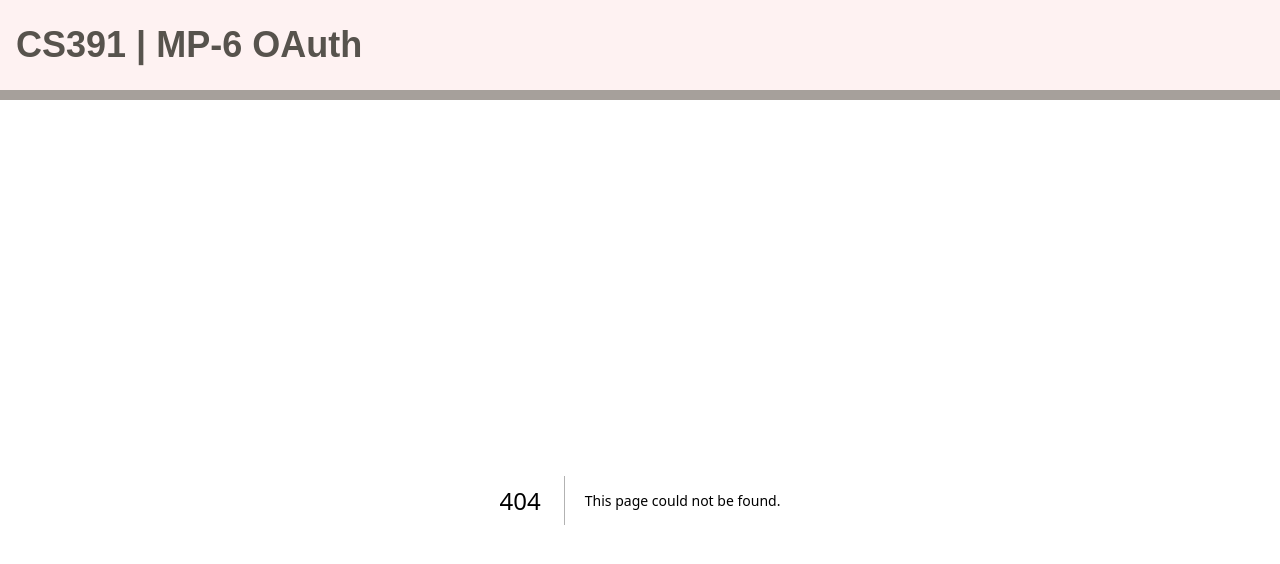
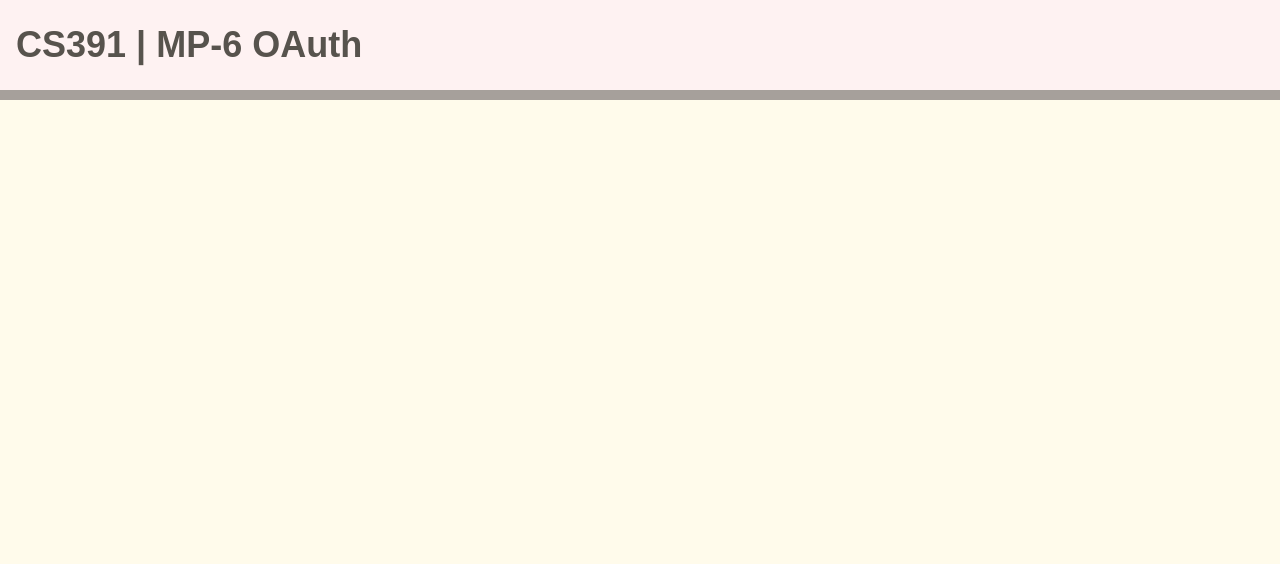
Before and after one commit to er1nh4/cs391a1-mp6, a Next.js app: page /redirect in a window 1280 px wide. Before the commit this address had no page. Shown: the top 564 px of the page. Built offline with nearby package versions, Linux system fonts and the light colour scheme.

Commit message:
Made updates

```diff
--- a/app/layout.tsx
+++ b/app/layout.tsx
@@ -16,8 +16,7 @@
 });
 
 export const metadata: Metadata = {
-  title: "Create Next App",
-  description: "Generated by create next app",
+  title: "CS391 MP-6 OAuth"
 };
 
 export default function RootLayout({
@@ -26,15 +25,16 @@
   children: React.ReactNode;
 }>) {
   return (
+    <GoogleOAuthProvider clientId={process.env.GOOGLE_CLIENT_ID as string}>
         <html lang="en">
-    <GoogleOAuthProvider clientId={process.env.GOOGLE_CLIENT_ID as string}>
+        <title> CS391 MP-6 OAuth </title>
             <body
             className={`${geistSans.variable} ${geistMono.variable} antialiased`}
             >
                 <Header/>
                 {children}
             </body>
+        </html>
     </GoogleOAuthProvider>
-    </html>
   );
 }
--- /dev/null
+++ b/app/redirect/page.tsx
@@ -0,0 +1,9 @@
+export default function Redirect() {
+    return (
+        <div className="bg-amber-50">
+            <div className="flex flex-col items-center w-full h-screen">
+                <main className="flex flex-col items-center justify-center pt-20 p-3"/>
+            </div>
+        </div>
+    );
+}
--- a/components/Login.tsx
+++ b/components/Login.tsx
@@ -1,6 +1,5 @@
 "use client";
 import {GoogleLogin} from "@react-oauth/google";
-import {Navigate} from  "react-router-dom";
 
 export default function Login() {
 
@@ -13,7 +12,8 @@
                         <p className="text-stone-500 w-96 text-center">Sign into Google Below!</p>
                         <GoogleLogin
                             onSuccess={(credentialResponse) => {
-                                {console.log(credentialResponse)}
+                                console.log(credentialResponse)
+                                // navigate("/redirect")
                             }}
                             onError={()=> console.log("Login fail")}
                         />
--- a/components/Redirect.tsx
+++ /dev/null
@@ -1,7 +0,0 @@
-export default function Redirect() {
-    return (
-    <div className="bg-amber-50">
-        <h1> Hello </h1>
-    </div>
-    );
-}
```
Lines whose indentation alone changed are shown as unchanged.
